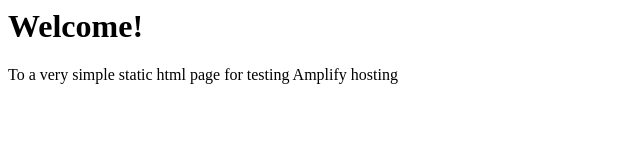
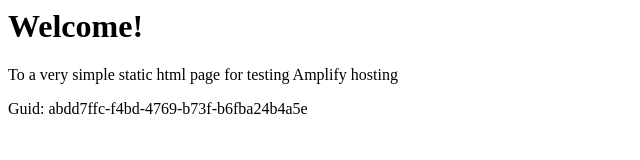
Before and after one commit to aws-aemilia-sin/Github-PR-Commit-Integration-Test-DoNotTouch-Gith-P5X5MO5I-v1-prod-ap-southeast-1, a website: page src/index.html in a window 1280 px wide. Shown: the whole page, without its empty margins (0-640 px from the left). Drawn offline with Linux system fonts and the light colour scheme.

Commit message:
commit from integ tests

```diff
--- a/src/index.html
+++ b/src/index.html
@@ -1,3 +1,5 @@
+
+
 <html lang="en">
 
 <head>
@@ -10,6 +12,6 @@
 <body>
     <h1>Welcome!</h1>
     <p>To a very simple static html page for testing Amplify hosting</p>
-</body>
+    <p>Guid: abdd7ffc-f4bd-4769-b73f-b6fba24b4a5e</p></body>
 
 </html>
```
